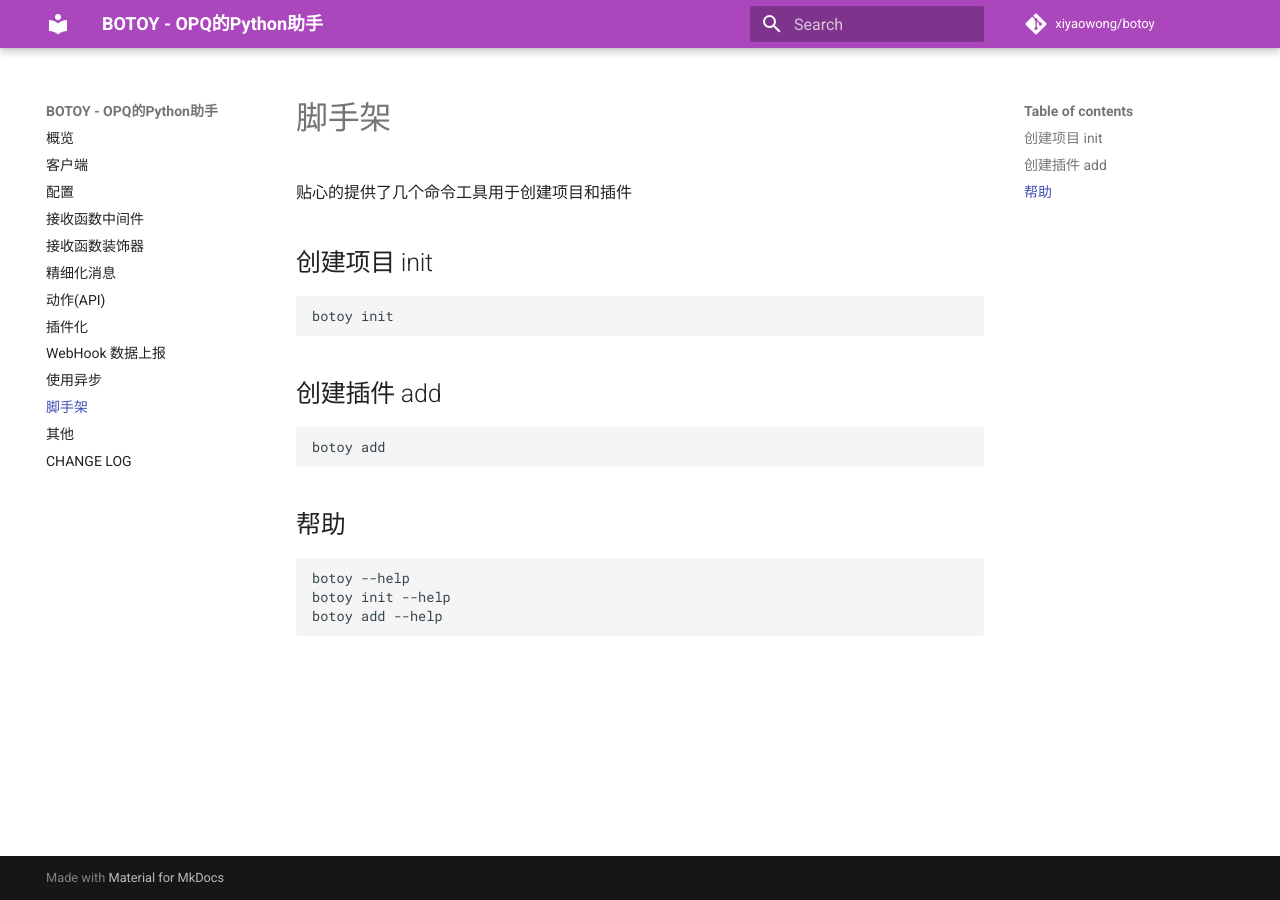
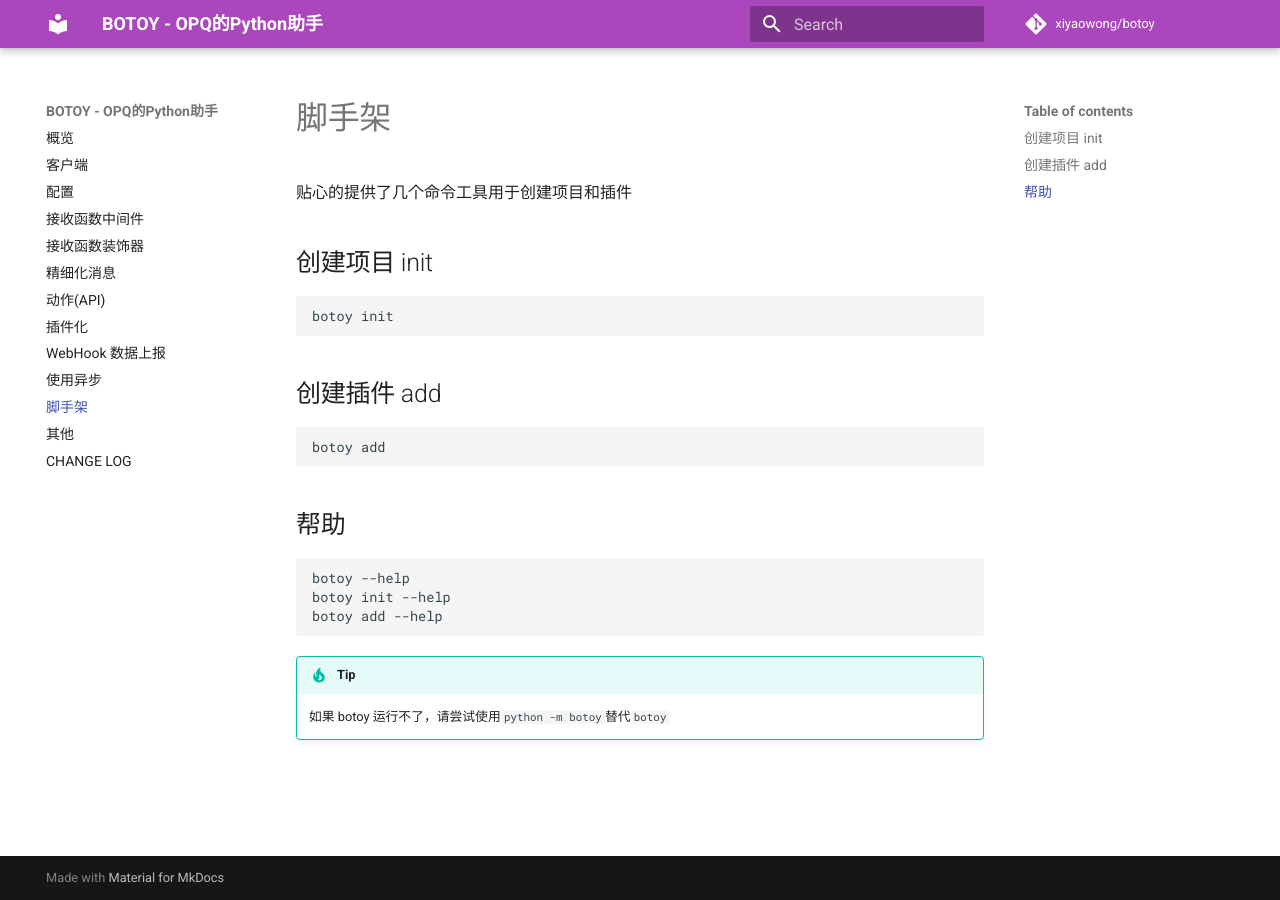
Before and after one commit to opq-osc/botoy, an MkDocs documentation site: the page built from docs/cli.md, in a window 1280 px wide. Built offline with MkDocs 1.6.1 and Material for MkDocs 9.7.7, drawn with Linux system fonts in a browser that asks for light colours; comment, search, counter and statistics services are not loaded.

Commit message:
update docs

````diff
--- a/docs/cli.md
+++ b/docs/cli.md
@@ -21,3 +21,7 @@ botoy --help
 botoy init --help
 botoy add --help
 ```
+
+!!!tip
+
+    如果 botoy 运行不了，请尝试使用`python -m botoy`替代`botoy`
````
